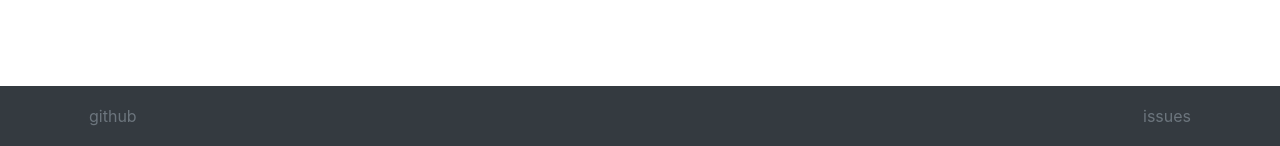
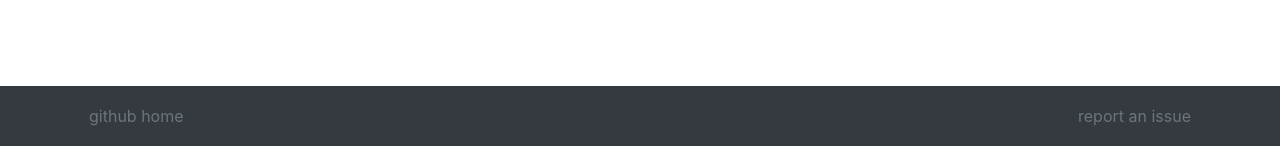
Before and after one commit to kongaloid/episode-tracker, a Django app: template src/templates/base.html in a window 1280 px wide. Shown: the part 654-800 px from the top of the page. Run offline with Django 3.2, Linux system fonts and the light colour scheme; the template is opened without the code that fills it, so the values that code supplies are empty; some libraries are stand-ins or nearby versions.

Commit message:
update base

```diff
--- a/src/templates/base.html
+++ b/src/templates/base.html
@@ -68,10 +68,10 @@
         <footer class="footer bg-dark">
           <div class="container">
               <span class="float-left">
-                  <a href="https://github.com/kongaloid/episode-tracker" class="text-muted m-1">github</a>
+                  <a href="https://github.com/kongaloid/episode-tracker" class="text-muted m-1">github home</a>
               </span>
               <span class="float-right text-muted">
-                <a href="https://github.com/kongaloid/episode-tracker/issues" class="text-muted m-1">issues</a>
+                <a href="https://github.com/kongaloid/episode-tracker/issues" class="text-muted m-1">report an issue</a>
               </span>
           </div>
         </footer>
```
